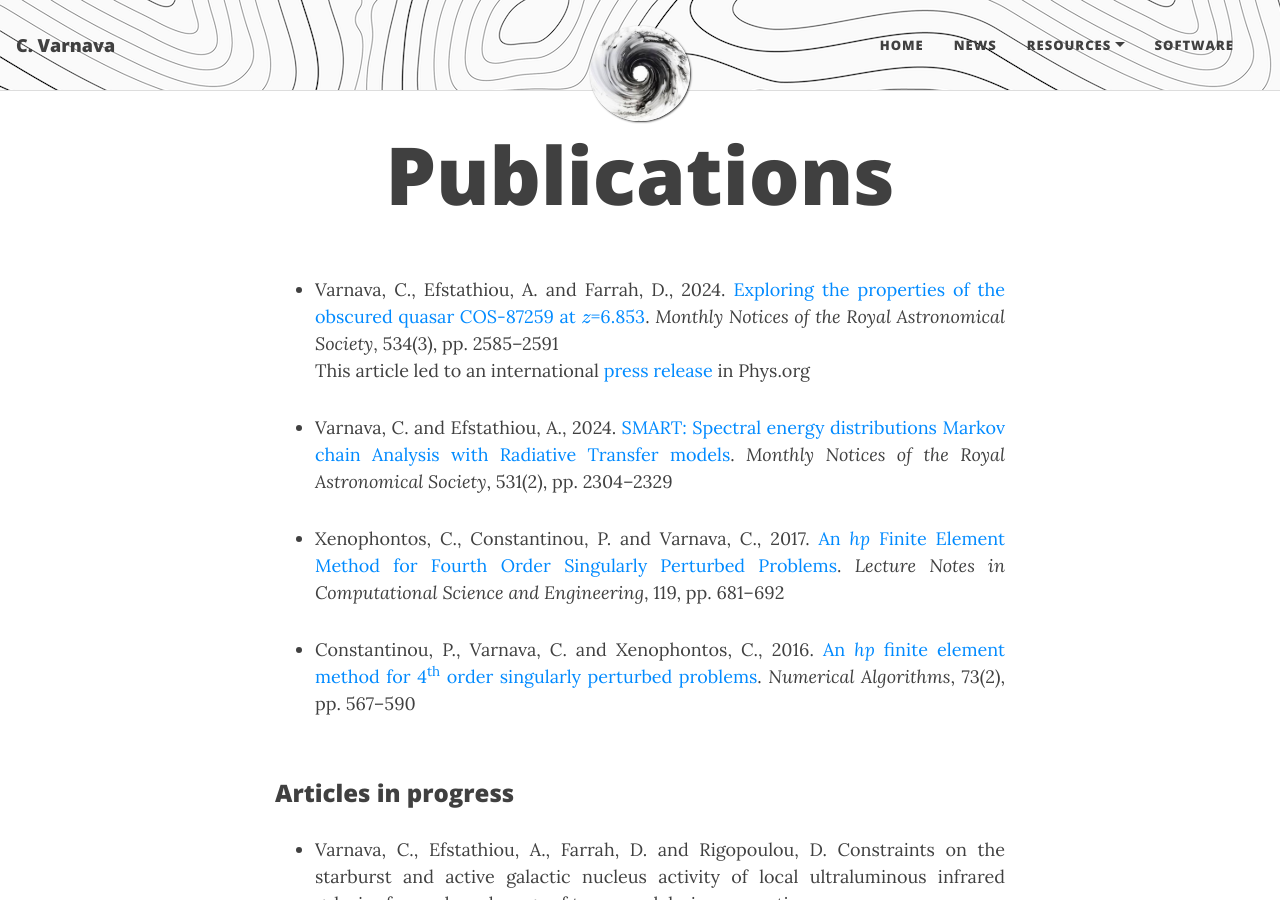
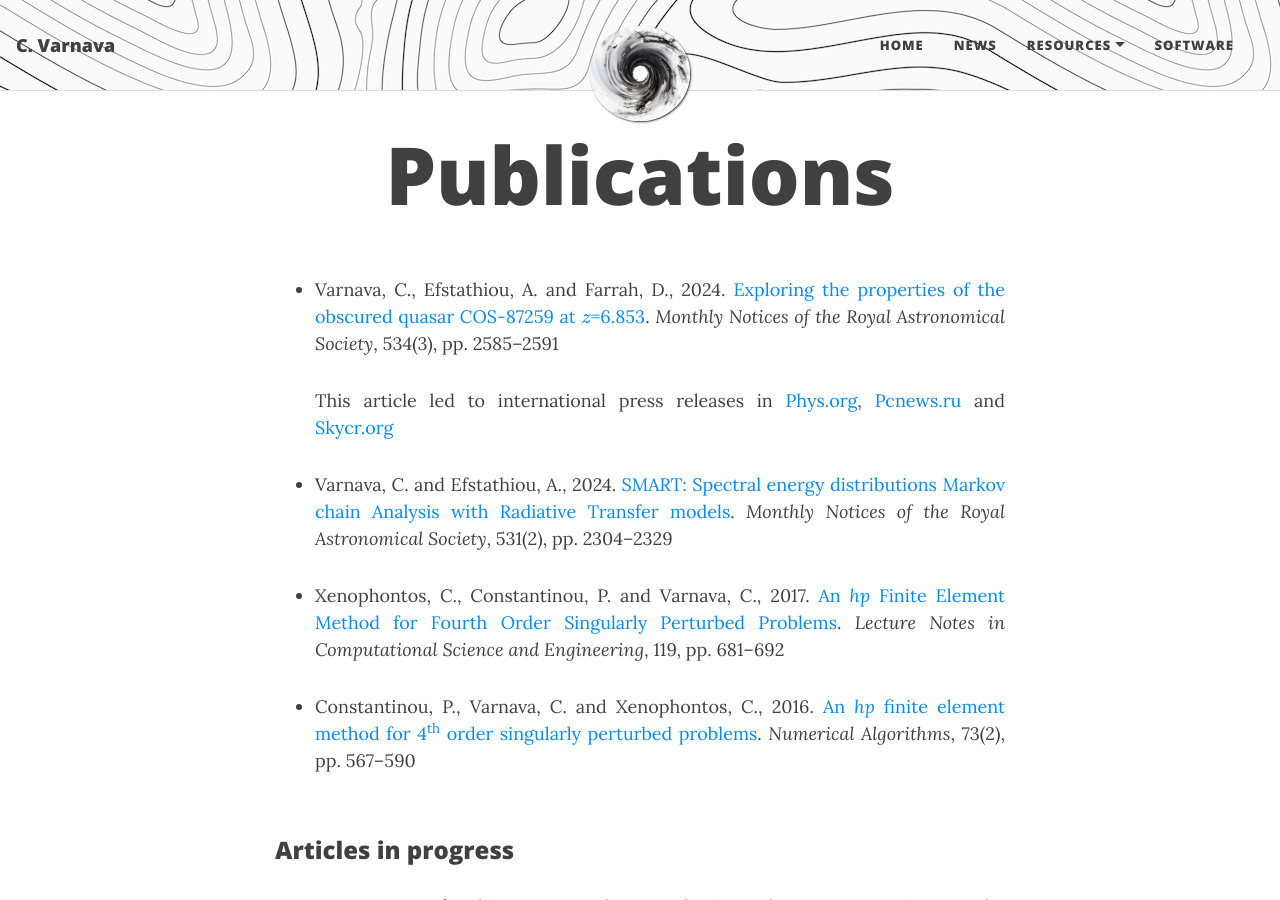
Before and after one commit to ch-var/ch-var.github.io, a Jekyll site: the page built from publications.html, in a window 1280 px wide and 900 px high. Built offline with Jekyll 4.4.1, drawn with Linux system fonts in a browser that asks for light colours; formulas are drawn with MathJax 3.

Commit message:
Update publications.html

```diff
--- a/publications.html
+++ b/publications.html
@@ -6,7 +6,7 @@
 <p>
 <ul>
 <li align='justify'>Varnava, C., Efstathiou, A. and Farrah, D., 2024. <a href="https://doi.org/10.1093/mnras/stae2221">Exploring the properties of the obscured quasar COS-87259 at \(z\)=6.853</a>. <i>Monthly Notices of the Royal Astronomical Society</i>, 534(3), pp. 2585–2591</li>
-This article led to an international <a href="https://phys.org/news/2024-10-astronomers-explore-properties-obscured-hyperluminous.html">press release</a> in Phys.org
+<p align='justify'>This article led to international press releases in <a href="https://phys.org/news/2024-10-astronomers-explore-properties-obscured-hyperluminous.html">Phys.org</a>, <a href="https://pcnews.ru/news/astronomy_obnaruzili_sverhmassivnuu_cernuu_dyru_v_centre_galaktiki_cos_87259-1530160.html#gsc.tab=0">Pcnews.ru</a> and <a href="https://skycr.org/2024/10/21/exploran-las-propiedades-de-un-cuasar-hiperluminoso-oscurecido/">Skycr.org</a></p>
 <p>
 <li align='justify'>Varnava, C. and Efstathiou, A., 2024. <a href="https://doi.org/10.1093/mnras/stae1141">SMART: Spectral energy distributions Markov chain Analysis with Radiative Transfer models</a>. <i>Monthly Notices of the Royal Astronomical Society</i>, 531(2), pp. 2304–2329</li>
 <p>
```
